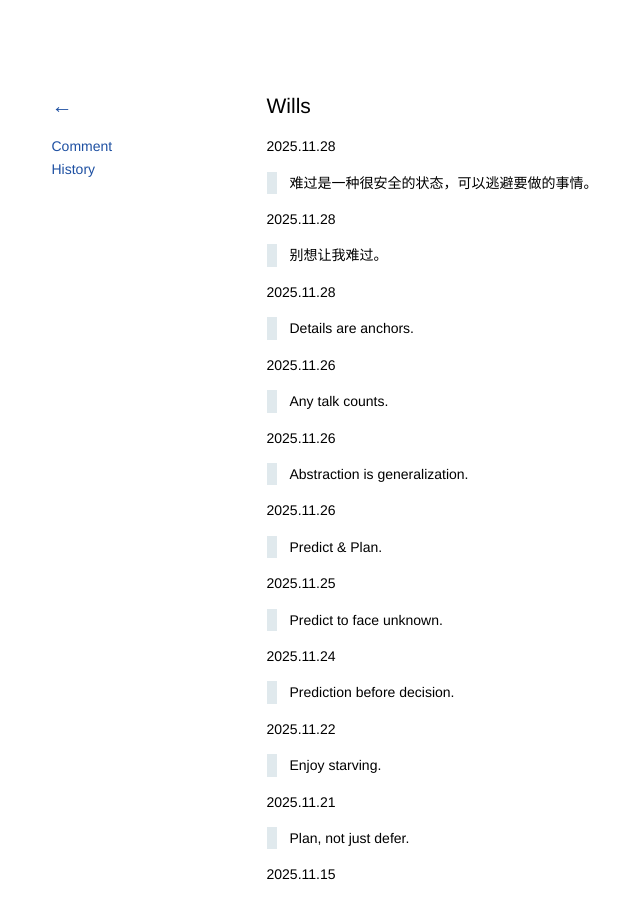
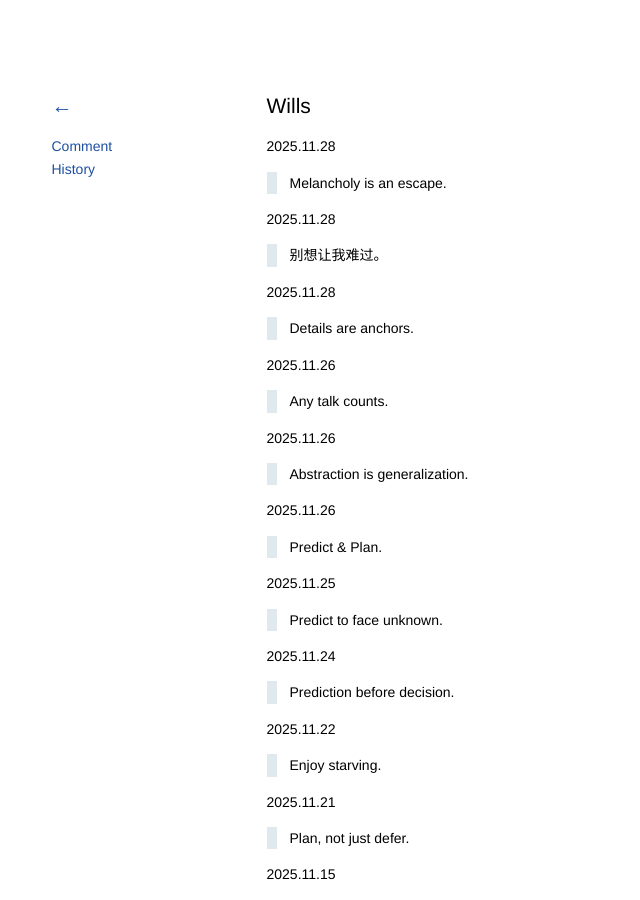
Before and after one commit to kidlj/awei, a Jekyll site: the page built from _wiki/wills.md, in a window 1280 px wide and 900 px high. Shown: the whole window, without its empty margins (81-721 px from the left). Built offline with Jekyll 4.4.1, drawn with Linux system fonts in a browser that asks for light colours.

Commit message:
update wills

```diff
--- a/_wiki/wills.md
+++ b/_wiki/wills.md
@@ -4,7 +4,7 @@ title: Wills
 
 2025.11.28
 
-> 难过是一种很安全的状态，可以逃避要做的事情。
+> Melancholy is an escape.
 
 2025.11.28
 
```
